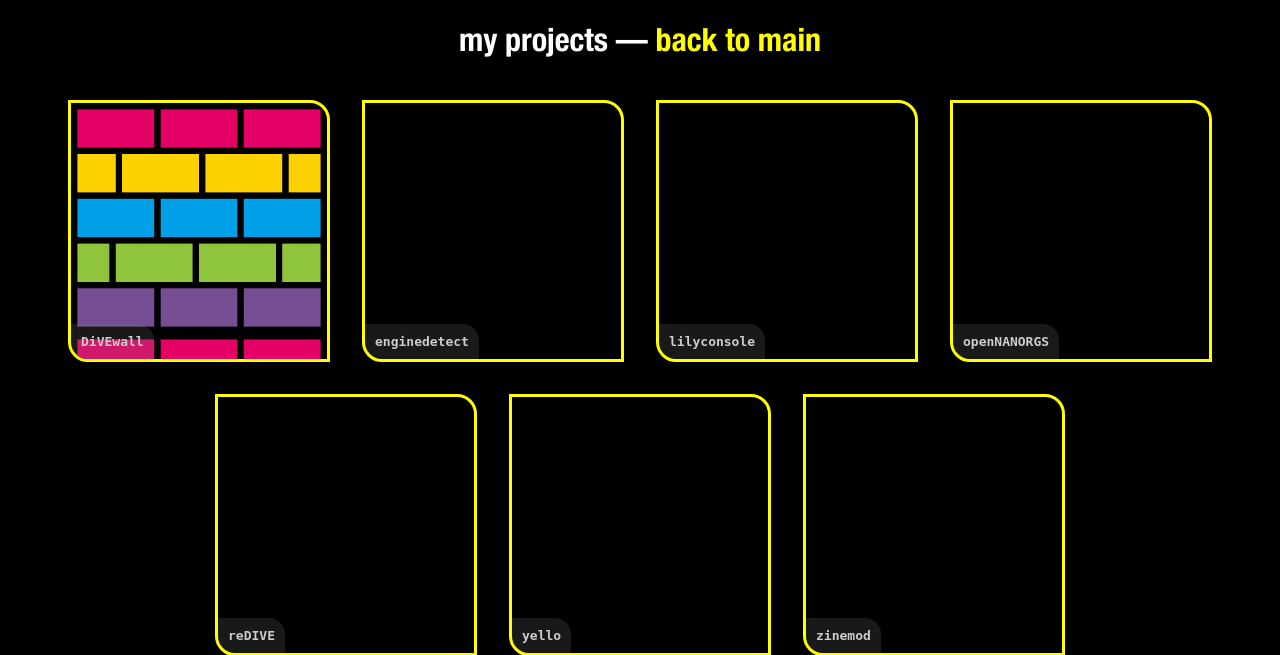
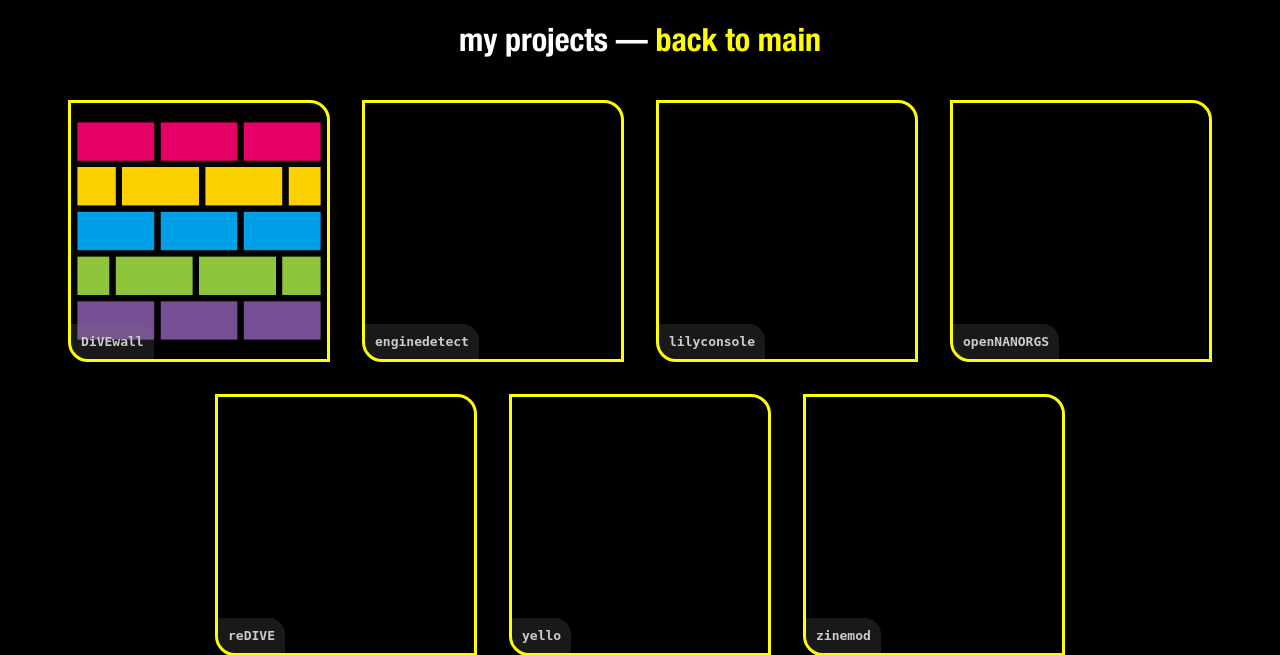
Before and after one commit to yellowberryHN/yello, a PHP site: page /projects in a window 1280 px wide. Shown: the top 655 px of the page. Run offline with PHP 8.4, Linux system fonts and the light colour scheme.

Commit message:
project image css fix

```diff
--- a/projects/css/main.css
+++ b/projects/css/main.css
@@ -36,6 +36,8 @@ a:hover {
     width:256px;
     height:256px;
     background-size:contain;
+    background-position: center;
+    background-repeat: no-repeat;
 }
 .project-name, .project-desc{
     word-wrap: normal;
```
